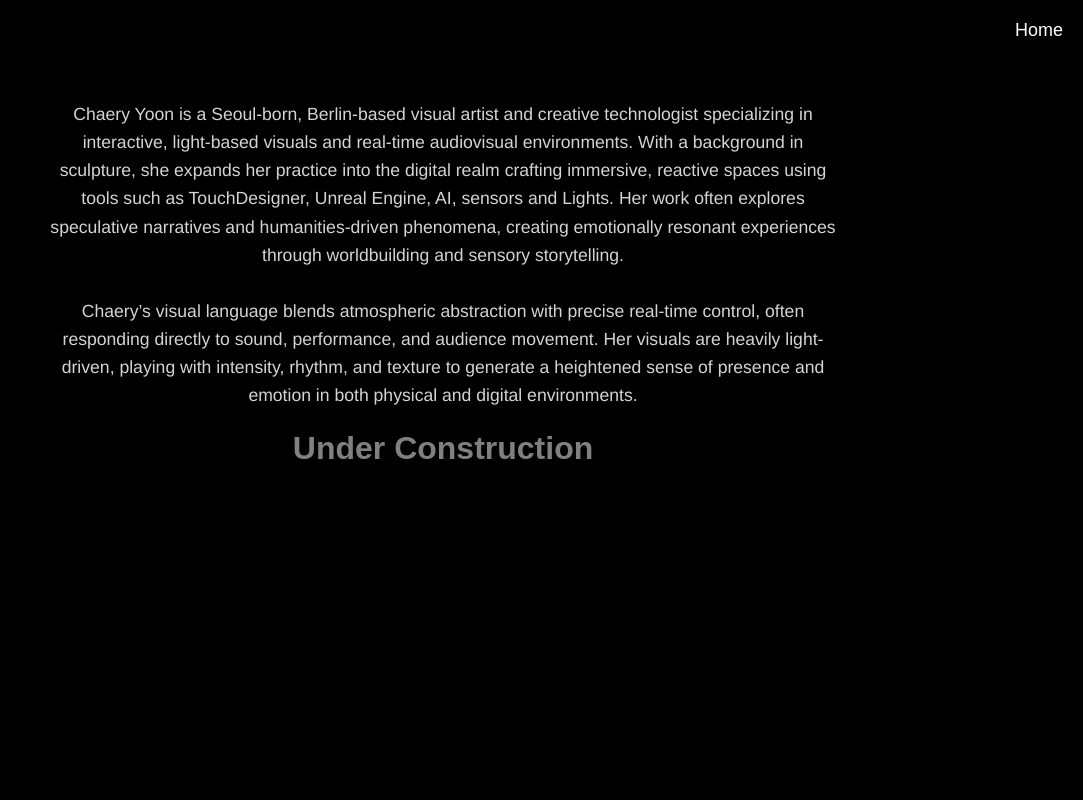
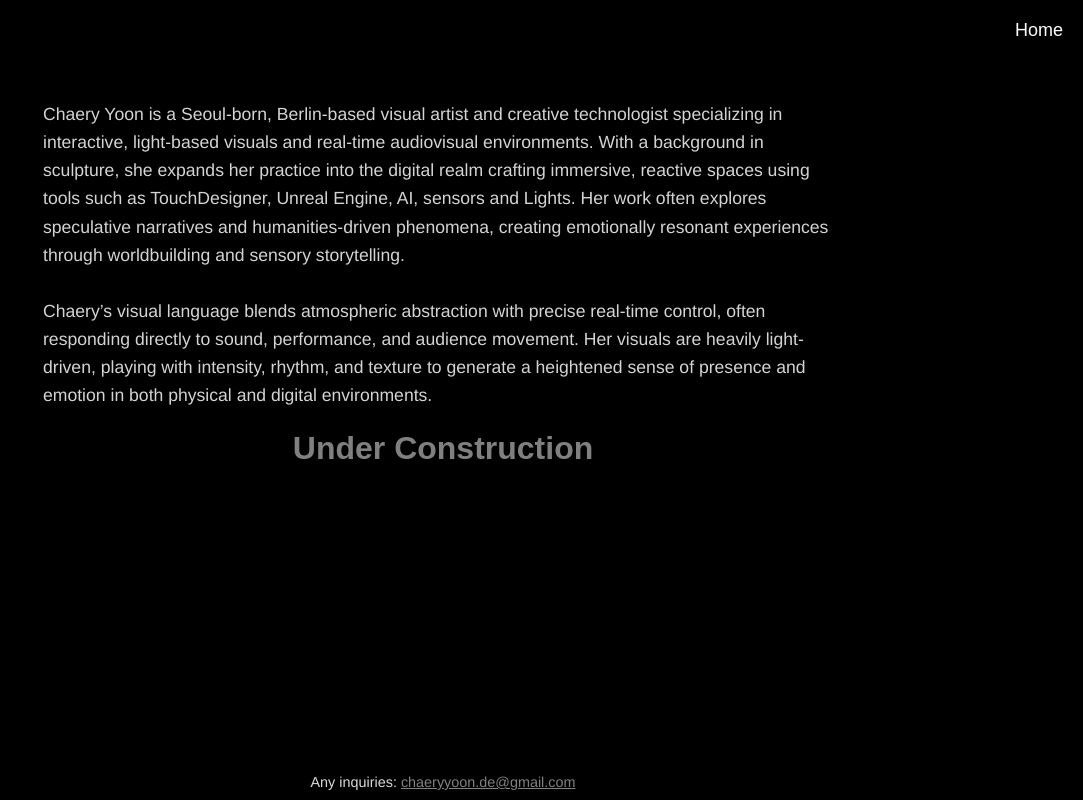
Before and after one commit to yourfavgalcherry/website, a website: page about.html in a window 1280 px wide. Shown: the whole page, without its empty margins (197-1280 px from the left). Drawn offline with Linux system fonts and the light colour scheme.

Commit message:
업데이트 메시지

```diff
--- a/about.html
+++ b/about.html
@@ -13,7 +13,7 @@
             font-family: Helvetica, sans-serif;
             line-height: 1.6;
             color: rgb(212, 212, 212);
-            text-align: center;
+            text-align: left;
         }
         .under-construction {
             text-align: center;
@@ -56,3 +56,8 @@
 
 <!-- Under Construction -->
 <div class="under-construction">Under Construction</div>
+
+
+<footer class="footer">
+  Any inquiries: <a href="mailto:chaeryyoon.de@gmail.com" style="color: gray; text-decoration: underline;">chaeryyoon.de@gmail.com</a>
+</footer>
--- a/styles.css
+++ b/styles.css
@@ -359,7 +359,7 @@ body {
     font-size: 1.1rem;
     line-height: 1.6;
     color: rgb(212, 212, 212);
-    text-align: center;
+    text-align: left;
 }
 
 .under-construction {
@@ -369,3 +369,16 @@ body {
     color: gray;
     margin: 60px 0 10px 0; /* 상단 간격 60px */
 }
+
+
+.footer {
+    position: fixed;
+    bottom: 0;
+    width: 100%;
+    text-align: center;
+    color: rgb(218, 218, 218);
+    background-color: black; /* 배경색 맞춤 */
+    padding: 10px 0;
+    font-family: Helvetica, sans-serif;
+    font-size: 0.9rem;
+}
```
